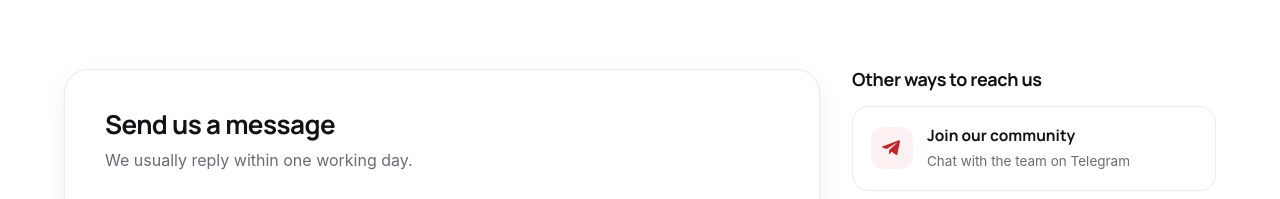
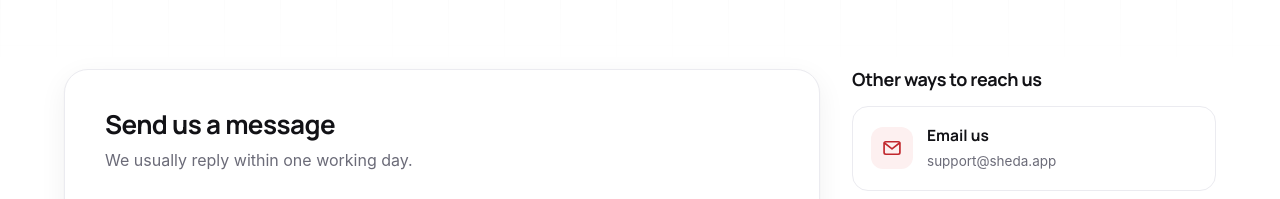
Before and after one commit to shedasolutions-design/Sheda-Landing-Page, a plain HTML site: page contact.html in a window 1280 px wide. Shown: the part 364-563 px from the top of the page. Drawn offline with Linux system fonts and the light colour scheme; a web font is replaced by a local one.

Commit message:
Contact: add support@sheda.app as a way to reach us
The contact page offered Telegram, X, LinkedIn, Instagram and the form,
but no email address. support@sheda.app is the shared inbox the team
answers, and what every Sheda email replies to.

Co-Authored-By: Claude Opus 5.5 <noreply@anthropic.com>

```diff
--- a/contact.html
+++ b/contact.html
@@ -95,6 +95,7 @@
                 </div>
                 <aside class="reach reveal" aria-label="Other ways to reach us">
                     <h3>Other ways to reach us</h3>
+                        <a href="mailto:support@sheda.app?subject=Hello%20Sheda"><span class="ico"><svg viewBox="0 0 24 24" fill="none" stroke="currentColor" stroke-width="2" stroke-linecap="round" stroke-linejoin="round" aria-hidden="true"><rect x="2.5" y="4.5" width="19" height="15" rx="2"/><path d="m3 6 9 7 9-7"/></svg></span><div><strong>Email us</strong><span>support@sheda.app</span></div></a>
                         <a href="https://t.me/+0freci5Se-pkMGVk" target="_blank" rel="noopener"><span class="ico"><svg viewBox="0 0 24 24" fill="currentColor" aria-hidden="true"><path d="M21.6 4.2 18.4 19.4c-.2 1.1-.9 1.3-1.8.8l-4.9-3.6-2.4 2.3c-.3.3-.5.5-1 .5l.3-5 9.2-8.3c.4-.4-.1-.6-.6-.2L5.8 13.1l-4.9-1.5c-1.1-.3-1.1-1.1.2-1.6L20.2 2.7c.9-.3 1.7.2 1.4 1.5z"/></svg></span><div><strong>Join our community</strong><span>Chat with the team on Telegram</span></div></a>
                         <a href="https://x.com/Shedasolutions" target="_blank" rel="noopener"><span class="ico"><svg viewBox="0 0 24 24" fill="currentColor" aria-hidden="true"><path d="M17.8 3h3.1l-6.8 7.7L22 21h-6.2l-4.9-6.3L5.3 21H2.2l7.2-8.3L1.8 3h6.4l4.4 5.8zm-1.1 16.2h1.7L7.4 4.7H5.6z"/></svg></span><div><strong>Follow us on X</strong><span>@Shedasolutions</span></div></a>
                         <a href="https://www.linkedin.com/company/sinas-sheda-solutions/" target="_blank" rel="noopener"><span class="ico"><svg viewBox="0 0 24 24" fill="currentColor" aria-hidden="true"><path d="M4.98 3.5a2.5 2.5 0 1 1 0 5 2.5 2.5 0 0 1 0-5zM3 9.75h4V21H3zM9.5 9.75h3.8v1.6h.06c.53-1 1.84-2.05 3.79-2.05 4.05 0 4.8 2.66 4.8 6.13V21h-4v-4.9c0-1.17-.02-2.68-1.63-2.68-1.64 0-1.89 1.28-1.89 2.6V21h-4z"/></svg></span><div><strong>LinkedIn</strong><span>Sheda Solutions</span></div></a>
```
